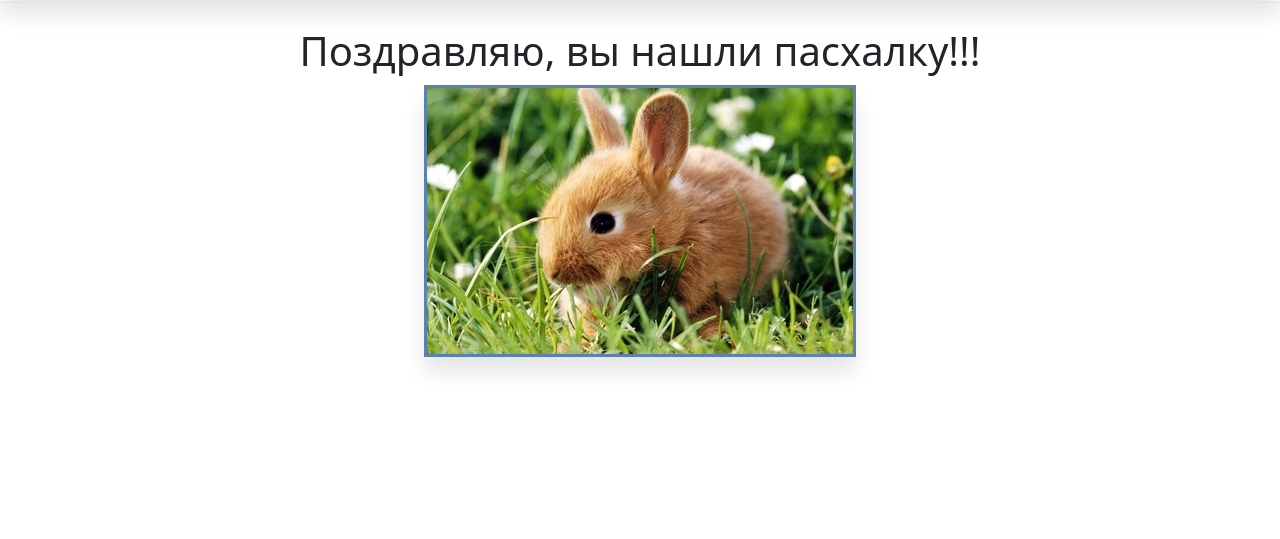
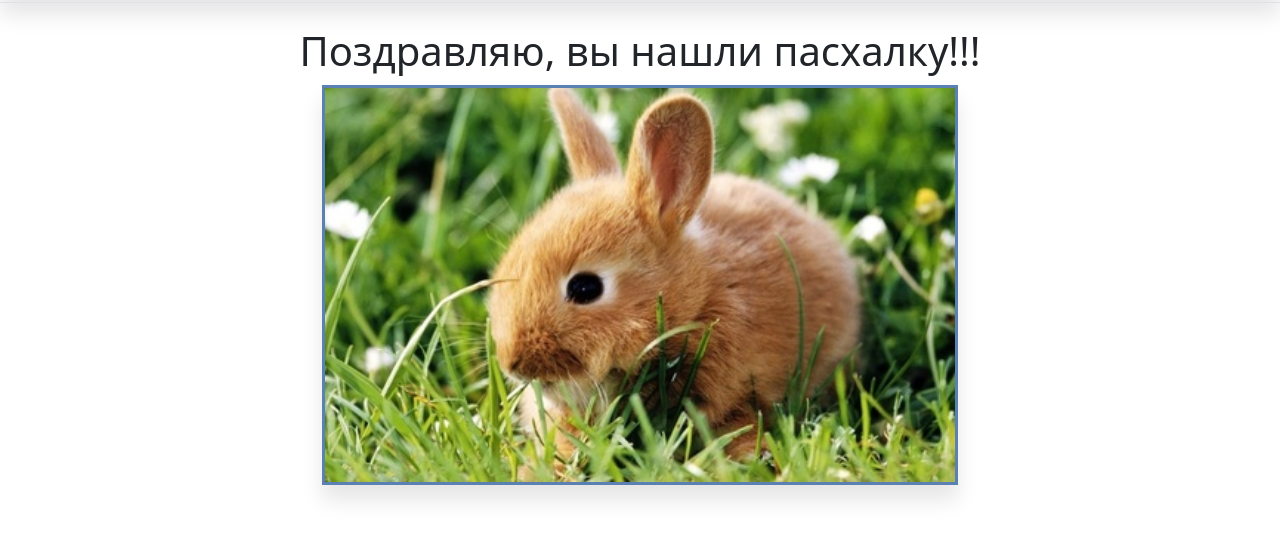
Before and after one commit to V0D14Ka/FirstWebSite, a Django app: page /egg in a window 1280 px wide. Shown: the part 93-632 px from the top of the page. Run offline with Django 4.2, Linux system fonts and the light colour scheme.

Commit message:
all site

```diff
--- /dev/null
+++ b/main/static/css/imagecenter.css
@@ -0,0 +1,8 @@
+.imagecenter {
+        margin: 10px auto 20px;
+        display: block;
+        height: 400px;
+        border-style: solid;
+        border-color: #5b80b2;
+        box-shadow: 0 15px 20px rgba(0,0,0,.1);
+    }
--- a/main/templates/main/base.html
+++ b/main/templates/main/base.html
@@ -6,6 +6,7 @@
     <title>{% block title %}{% endblock %}</title>
     <link rel="stylesheet" href="https://cdn.jsdelivr.net/npm/bootstrap@5.1.3/dist/css/bootstrap.min.css">
     <link rel="stylesheet" type="text/css" href="{% static 'css/greenbtn.css' %}">
+    <link rel="stylesheet" type="text/css" href="{% static 'css/imagecenter.css' %}">
     <link rel="shortcut icon" href="{%  static 'favicon.png' %}">
 </head>
 <body>
--- a/main/templates/main/egg.html
+++ b/main/templates/main/egg.html
@@ -7,14 +7,5 @@
 {% block content %}
     {% load static %}
     <h1 class="text-center">Поздравляю, вы нашли пасхалку!!!</h1>
-        <img class="marginauto" src="{% static 'img/image4.jpg' %}" alt="photo">
-    <style>
-    .marginauto {
-        margin: 10px auto 20px;
-        display: block;
-        border-style: solid;
-        border-color: #5b80b2;
-        box-shadow: 0 15px 20px rgba(0,0,0,.1);
-    }
-    </style>
+        <img class="imagecenter" src="{% static 'img/image4.jpg' %}" alt="photo">
 {% endblock %}
--- a/main/templates/main/index.html
+++ b/main/templates/main/index.html
@@ -10,7 +10,6 @@
     {% load static %}
     <img class='marginauto' src="{% static 'img/image6.jpg' %}" alt="photo">
 
-
     <style>
     .marginauto {
         margin: 10px auto 20px;
```
Also changed, not shown: main/templates/main/sent.html (+1 -12 lines).
